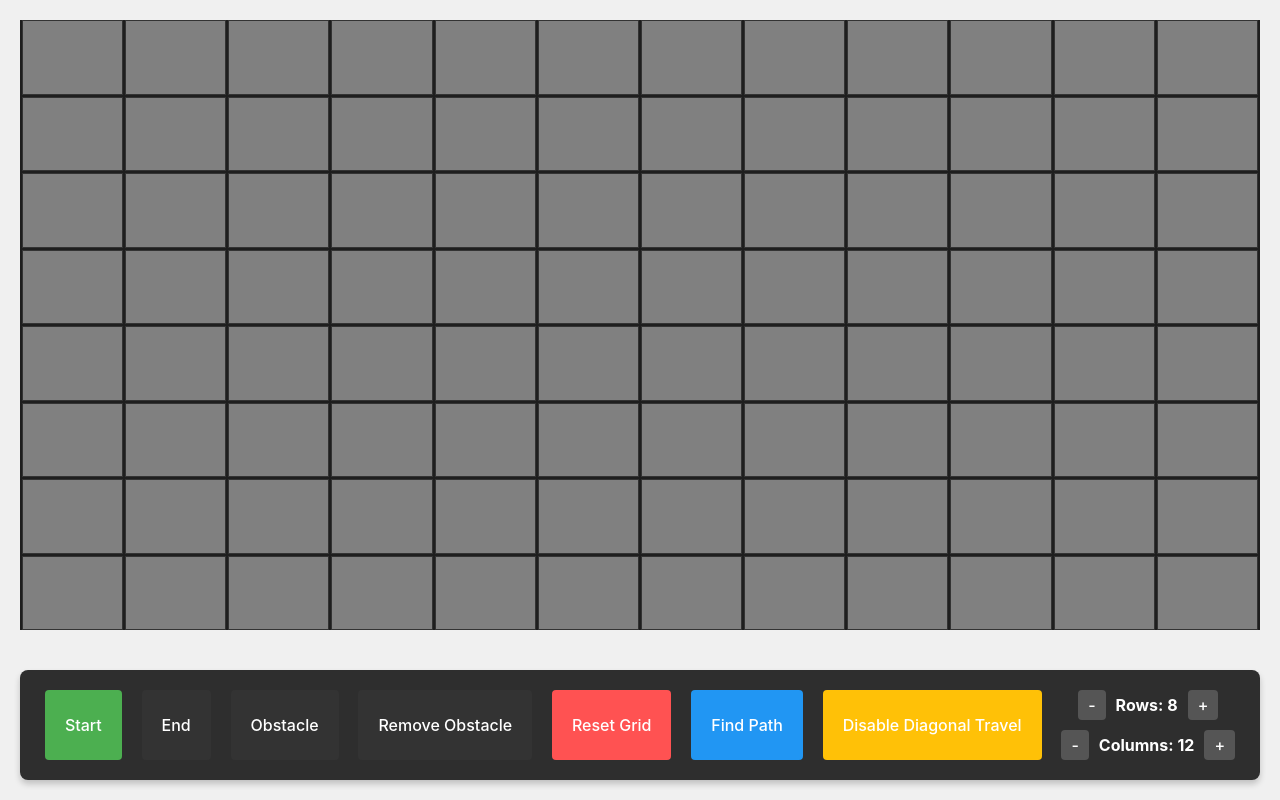
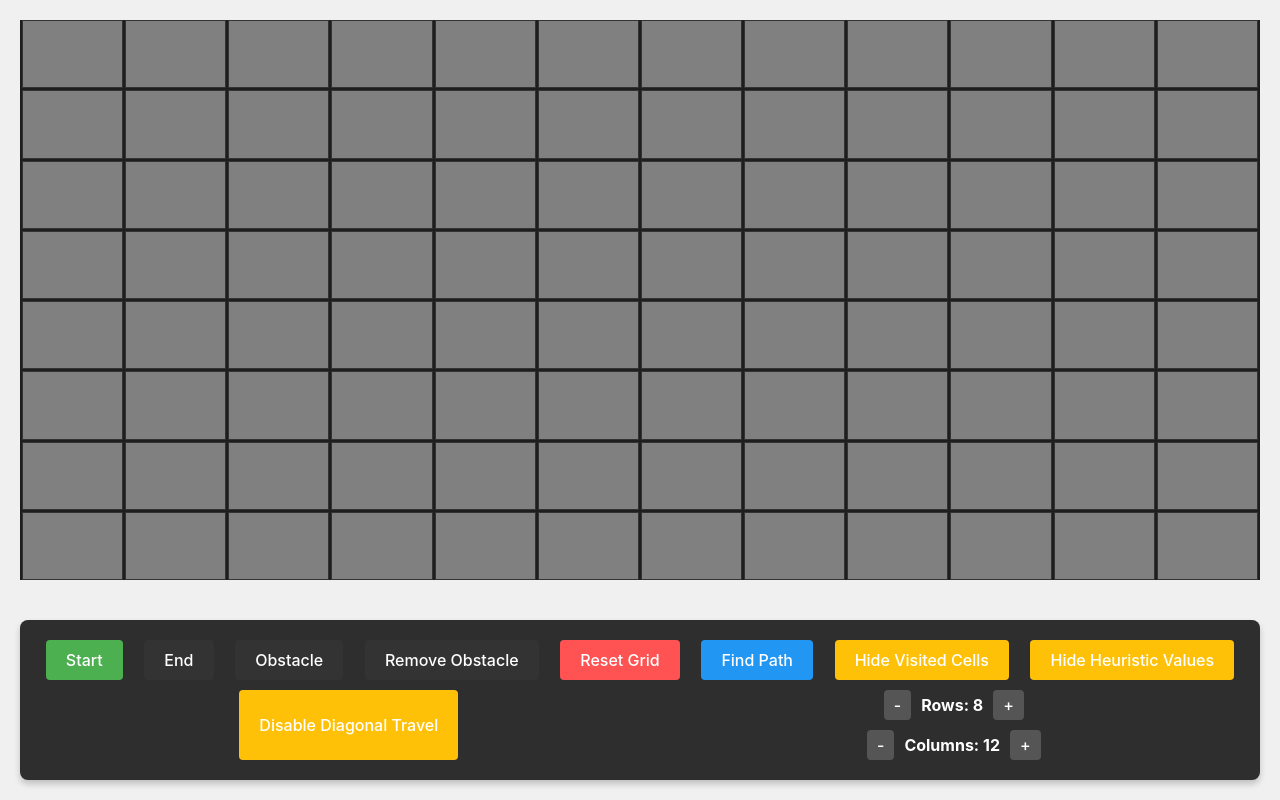
Before and after one commit to JoeR96/astar-visualizer, a React (Vite) app: page / in a window 1280 px wide. Built offline with nearby package versions, Linux system fonts and the light colour scheme.

Commit message:
Change text formattingtfr

```diff
--- a/src/control-panel/ControlPanel.tsx
+++ b/src/control-panel/ControlPanel.tsx
@@ -14,6 +14,10 @@ export const ControlPanel: React.FC = () => {
     handleFindPath,
     canTravelDiagonally,
     setCanTravelDiagonally,
+    setShowHeuristicValues,
+    showHeuristicValues,
+    setShowVisited,
+    showVisited
   } = useControlsBoundedStore();
 
   const buttons = [
@@ -38,7 +42,7 @@ export const ControlPanel: React.FC = () => {
   };
 
   const handleFindPathClick = () => {
-    handleFindPath(canTravelDiagonally);
+    handleFindPath(canTravelDiagonally, showVisited);
   };
 
   return (
@@ -112,6 +116,52 @@ export const ControlPanel: React.FC = () => {
         }}
       >
         Find Path
+      </button>
+      <button
+        onClick={() => setShowVisited(!showVisited)}
+        style={{
+          padding: '10px 20px',
+          fontSize: '16px',
+          color: '#fff',
+          border: 'none',
+          borderRadius: '4px',
+          cursor: 'pointer',
+          backgroundColor: showHeuristicValues ? '#FFC107' : '#555555',
+          transition: 'background-color 0.3s ease, transform 0.2s ease',
+        }}
+        onMouseOver={(e) => {
+          e.currentTarget.style.backgroundColor = '#FFA000';
+          e.currentTarget.style.transform = 'scale(1.05)';
+        }}
+        onMouseOut={(e) => {
+          e.currentTarget.style.backgroundColor = showHeuristicValues ? '#FFC107' : '#555555';
+          e.currentTarget.style.transform = 'scale(1)';
+        }}
+      >
+        {showVisited ? 'Hide Visited Cells' : 'Show Visited Cells'}
+      </button>
+      <button
+        onClick={() => setShowHeuristicValues(!showHeuristicValues)}
+        style={{
+          padding: '10px 20px',
+          fontSize: '16px',
+          color: '#fff',
+          border: 'none',
+          borderRadius: '4px',
+          cursor: 'pointer',
+          backgroundColor: showHeuristicValues ? '#FFC107' : '#555555',
+          transition: 'background-color 0.3s ease, transform 0.2s ease',
+        }}
+        onMouseOver={(e) => {
+          e.currentTarget.style.backgroundColor = '#FFA000';
+          e.currentTarget.style.transform = 'scale(1.05)';
+        }}
+        onMouseOut={(e) => {
+          e.currentTarget.style.backgroundColor = showHeuristicValues ? '#FFC107' : '#555555';
+          e.currentTarget.style.transform = 'scale(1)';
+        }}
+      >
+        {showHeuristicValues ? 'Hide Heuristic Values' : 'Show Heuristic Values'}
       </button>
       <button
         onClick={() => setCanTravelDiagonally(!canTravelDiagonally)}
--- a/src/control-panel/control-panel-slice.ts
+++ b/src/control-panel/control-panel-slice.ts
@@ -6,6 +6,10 @@ export interface ControlPanelSlice {
     setSelectedButtonState: (buttonState: CellState) => void;
     canTravelDiagonally: boolean;
     setCanTravelDiagonally: (canTravelDiagonally: boolean) => void;
+    showVisited: boolean;
+    setShowVisited: (showVisited: boolean) => void;
+    showHeuristicValues: boolean;
+    setShowHeuristicValues: (showHeuristicValues: boolean) => void;
 }
 
 export const createControlPanelSlice: StateCreator<
@@ -18,4 +22,8 @@ export const createControlPanelSlice: StateCreator<
     setSelectedButtonState: (buttonState: CellState) => set({ activeButton: buttonState }),
     canTravelDiagonally: true,
     setCanTravelDiagonally: (canTravelDiagonally: boolean) => set({ canTravelDiagonally }),
+    showVisited: true,
+    setShowVisited: (showVisited: boolean) => set({ showVisited }),
+    showHeuristicValues: true,
+    setShowHeuristicValues: (showHeuristicValues: boolean) => set({ showHeuristicValues }),
 });
--- a/src/grid/Grid.tsx
+++ b/src/grid/Grid.tsx
@@ -4,7 +4,7 @@ import { CellState } from '../enums.ts';
 import { Cell } from '../types.ts';
 
 export const Grid: React.FC = () => {
-  const { cells, activeButton, setCellState, setSelectedButtonState, visitedNodes, path } = useControlsBoundedStore();
+  const { cells, activeButton, setCellState, setSelectedButtonState, visitedNodes, path, showVisited, showHeuristicValues } = useControlsBoundedStore();
 
   const handleCellClick = (row: number, col: number) => {
     setCellState(row, col, activeButton);
@@ -57,7 +57,7 @@ export const Grid: React.FC = () => {
             const isVisited = visitedNodes.some(node => node.row === cell.row && node.col === cell.col);
             const { g, h, f } = getAStarNodeProperties(cell.row, cell.col);
 
-            let backgroundColor = getCellColor(cell, isVisited);
+            let backgroundColor = getCellColor(cell, isVisited, showVisited);
 
             if (isPathNode) {
               const pathIndex = path.findIndex(node => node.row === cell.row && node.col === cell.col);
@@ -92,15 +92,19 @@ export const Grid: React.FC = () => {
                   e.currentTarget.style.transform = 'scale(1)';
                 }}
               >
-                {isVisited && (
+                {showVisited && isVisited && (
                   <div style={{
                     color: 'white',
                     fontWeight: 'bold',
                     textAlign: 'center',
                   }}>
+                {showHeuristicValues && (
+                  <>
                     <div style={{ gridRow: '1', gridColumn: '1' }}>h{h}</div>
                     <div style={{ gridRow: '1', gridColumn: '3' }}>f{f}</div>
                     <div style={{ gridRow: '2', gridColumn: '2' }}>g{g}</div>
+                  </>
+                )}
                   </div>
                 )}
               </div>
@@ -112,8 +116,8 @@ export const Grid: React.FC = () => {
   );
 };
 
-const getCellColor = (cell: Cell, isVisited: boolean): string => {
-  if (isVisited) {
+const getCellColor = (cell: Cell, isVisited: boolean, showVisited: boolean): string => {
+  if (isVisited && showVisited) {
     if (cell.state === CellState.Start) {
       return '#4CAF50';
     }
--- a/src/grid/grid-slice.ts
+++ b/src/grid/grid-slice.ts
@@ -20,7 +20,7 @@ export interface GridSlice {
   setNumberOfRows: (numberOfRows: number) => void;
   setCellState: (row: number, col: number, state: CellState) => void;
   resetCells: () => void;
-  handleFindPath: (canTravelDiagonally: boolean) => void;
+  handleFindPath: (canTravelDiagonally: boolean, showVisited: boolean) => void;
   path: aStarNode[];
   visitedNodes: aStarNode[];
   setPath: (path: aStarNode[]) => void;
@@ -163,7 +163,7 @@ export const createGridSlice: StateCreator<GridSlice, [], [], GridSlice> = (
       visitedNodes: [],
     }));
   },
-  handleFindPath: (canTravelDiagonally: boolean) => {
+  handleFindPath: (canTravelDiagonally: boolean, showVisited: boolean) => {
     set((state) => {
       const startCell = state.cells.flat().find(cell => cell.state === CellState.Start);
       const endCell = state.cells.flat().find(cell => cell.state === CellState.End);
@@ -181,8 +181,9 @@ export const createGridSlice: StateCreator<GridSlice, [], [], GridSlice> = (
 
         const showPathWithDelay = async (path: aStarNode[], visited: aStarNode[]) => {
           for (let node of visited) {
-            await new Promise<void>(resolve => setTimeout(resolve, 100));
-            set((prevState) => {
+            if (!showVisited){
+              await new Promise<void>(resolve => setTimeout(resolve, 1));
+            }            set((prevState) => {
               const newCells = prevState.cells.map(row =>
                 row.map(cell => ({
                   ...cell,
@@ -197,7 +198,9 @@ export const createGridSlice: StateCreator<GridSlice, [], [], GridSlice> = (
             });
           }
           for (let node of path) {
-            await new Promise<void>(resolve => setTimeout(resolve, 250));
+            if (!showVisited){
+              await new Promise<void>(resolve => setTimeout(resolve, 1));
+            }
             set((prevState) => {
               const newCells = prevState.cells.map(row =>
                 row.map(cell => ({
```
